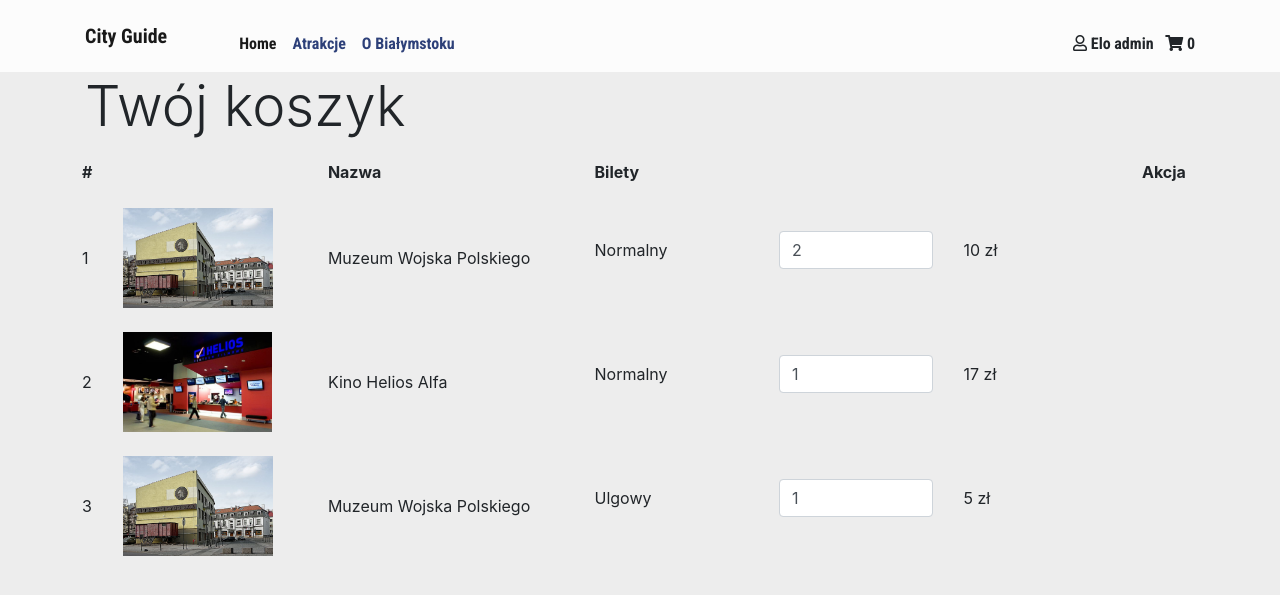
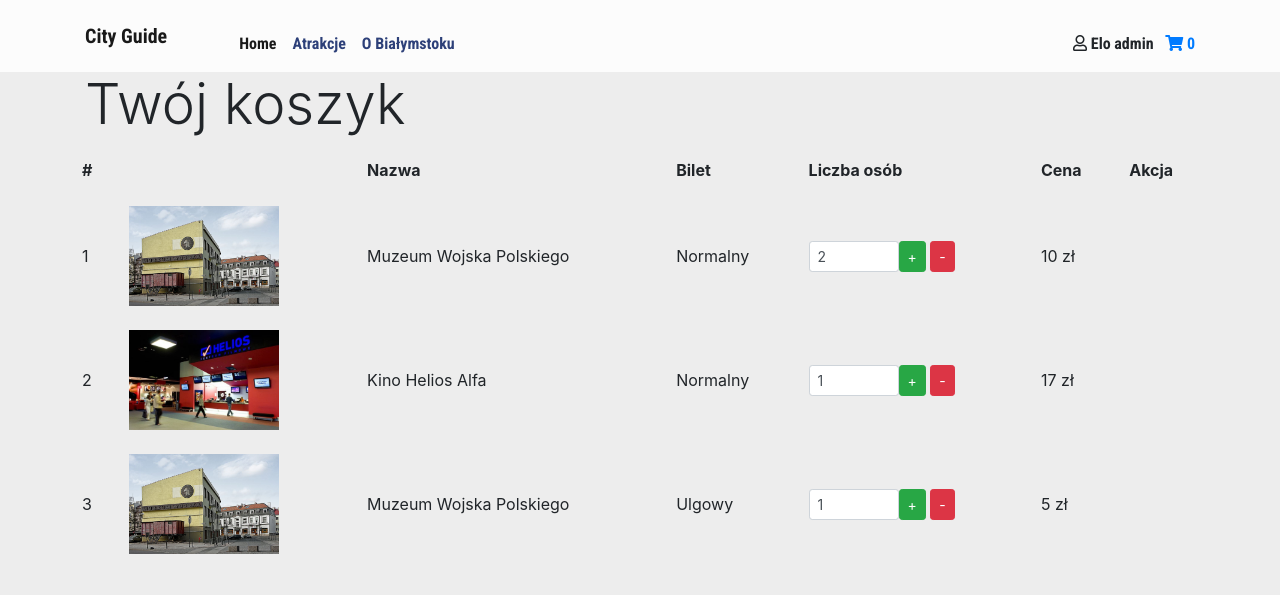
Before and after one commit to catchesfire/city-guide-app, a Django app: page /city_guide/cart in a window 1280 px wide. Shown: the top 595 px of the page. Run offline with Django 3.2, Linux system fonts and the light colour scheme; a user stored in the database is signed in; data comes from the database, SQL or seed files in the repository; some libraries are stand-ins or nearby versions.

Commit message:
Cart implemented, to further expansion. It shows only all orders user has made in redundant way.

```diff
--- a/CityGuide/city_guide/models.py
+++ b/CityGuide/city_guide/models.py
@@ -47,9 +47,9 @@ class Attraction_Category(models.Model):
     id_attraction = models.ForeignKey(Attraction, on_delete=models.CASCADE)
     id_category = models.ForeignKey(Category, on_delete=models.CASCADE)
 
+
 class Cart(models.Model):
     id_user = models.ForeignKey(User, null=True, on_delete=models.SET_NULL)
-
 
 class Order(models.Model):
     quantity = models.IntegerField(default=1)
--- a/CityGuide/city_guide/static/css/style.css
+++ b/CityGuide/city_guide/static/css/style.css
@@ -9,7 +9,7 @@ body{
 }
 
 .standard-container{
-    margin-top: 72px;
+    margin-top: 70px;
 }
 
 .navbar-light{
--- a/CityGuide/city_guide/templates/base.html
+++ b/CityGuide/city_guide/templates/base.html
@@ -49,7 +49,7 @@
                                         <i class="far fa-user"></i> {% if user.is_authenticated %}Elo {{ user.get_username }} {% else %} Zaloguj {% endif %}
                                     </li>
                                     <li class="list-inline-item">
-                                        <i class="fas fa-shopping-cart"></i> 0
+                                        <a href="{% url 'city_guide:cart' %}"><i class="fas fa-shopping-cart"></i> 0</a>
                                     </li>
                                 </ul>
                             </div>
--- a/CityGuide/city_guide/templates/city_guide/attractions.html
+++ b/CityGuide/city_guide/templates/city_guide/attractions.html
@@ -2,7 +2,7 @@
 {% load staticfiles %}
 {% block body %}
     {% if attractions_obj %}
-        <div class="container">
+        <div class="container standard-container">
             {% for attraction in attractions_obj %}
             <div class="row">
                 <div class="card attracionShort">
--- a/CityGuide/city_guide/templates/city_guide/cart.html
+++ b/CityGuide/city_guide/templates/city_guide/cart.html
@@ -2,7 +2,9 @@
 {% load staticfiles %}
 {% block title%} Koszyk {% endblock %}
 {% block body %}
+
 <div class="container standard-container">
+    </ul>
     <div class="row">
         <div class="col">
             <h1 class="display-4">Twój koszyk</h1>
@@ -16,7 +18,9 @@
                     <th>#</th>
                     <th></th>
                     <th>Nazwa</th>
-                    <th>Bilety</th>
+                    <th>Bilet</th>
+                    <th>Liczba osób</th>
+                    <th>Cena</th>
                     <th>Akcja</th>
                 </tr>
             </thead>
@@ -26,9 +30,20 @@
                     <td class="align-middle">{{ forloop.counter }}</td>
                     <td class="align-middle"><img src="{{order.id_ticket.id_attraction.photo_set.latest.photo.url}}" class="img-fluid cart-img" alt="Muzeum"/></td>
                     <td class="align-middle">{{order.id_ticket.id_attraction.name}}</td>
+                    <td class="align-middle">{{ order.id_ticket.ticket_type.type_name }}</td>
+                    <td class="align-middle">
+                        <div>
+                        <input type="number" class="form-control form-control-sm float-left align-middle" id="input-ticket-normal-1" value="{{ order.quantity }}" style="width: 90px;">
+                        <div class="float-left align-middle">
+                            <button class="btn btn-success btn-sm">+</button>
+                            <button class="btn btn-danger btn-sm">-</button>
+                        </div>
+                    </div>
+                    </td>
+                    <td class="align-middle">{{ order.id_ticket.price }} zł</td>
                     <td class="align-middle">
 
-                        <div class="form-group row">
+                        <!-- <div class="form-group row my-0">
                             <label for="input-ticket-normal-1" class="col-sm-4 col-form-label">{{ order.id_ticket.ticket_type.type_name }}</label>
                             <div class="col-sm-4">
                                 <input type="number" class="form-control" id="input-ticket-normal-1" value="{{ order.quantity }}">
@@ -36,7 +51,7 @@
                             <div class="col col-form-label">
                                 {{ order.id_ticket.price }} zł
                             </div>
-                        </div>
+                        </div> -->
 
                         <!-- <div class="form-group row">
                             <label for="input-ticket-half-price-1" class="col-sm-4 col-form-label">Popierdolony</label>
@@ -128,7 +143,7 @@
             </tbody>
         </table>
         {% else %}
-        <p>Koszyk jest pusty, we coś dodaj, co?</p>
+        <p>Koszyk jest pusty, powinieneś coś dodać.</p>
         {% endif %}
     </div>
 </div>
```
Also changed, not shown: CityGuide/city_guide/static/images/slider/slider1.png.
